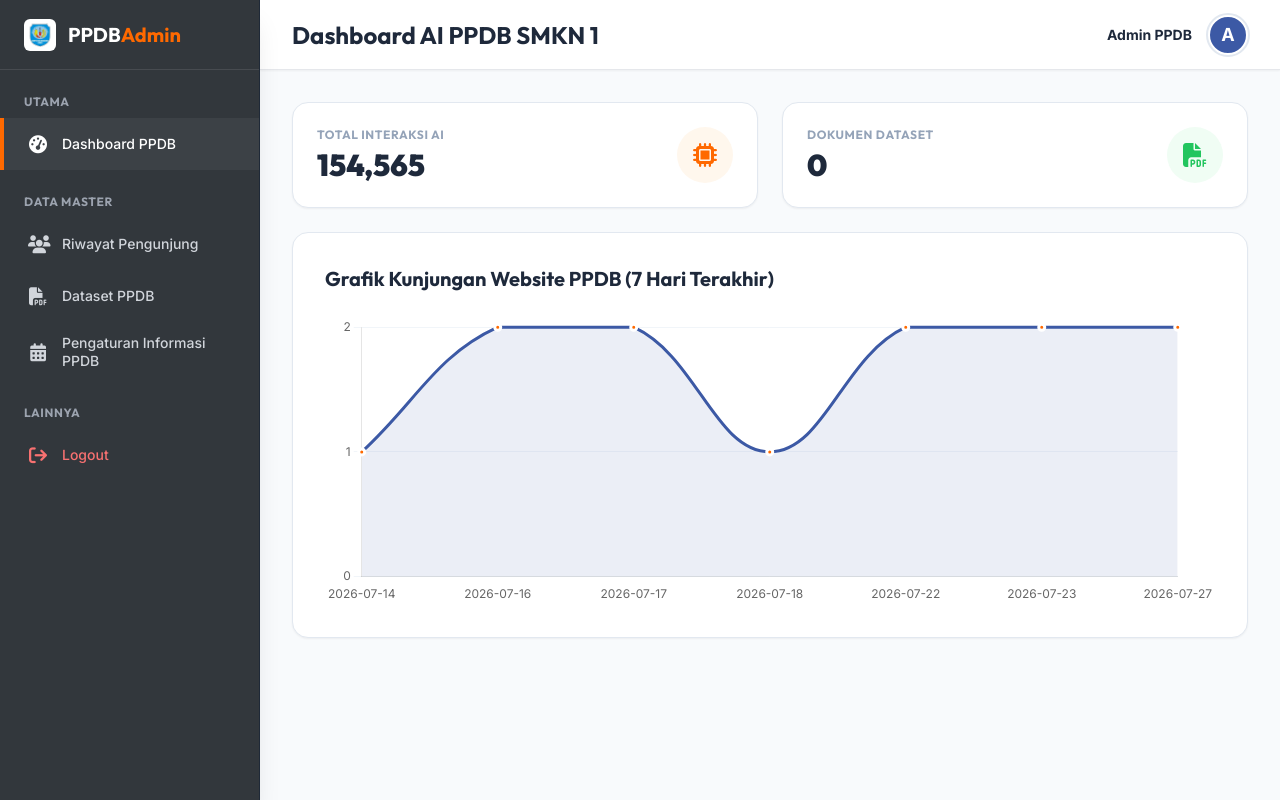
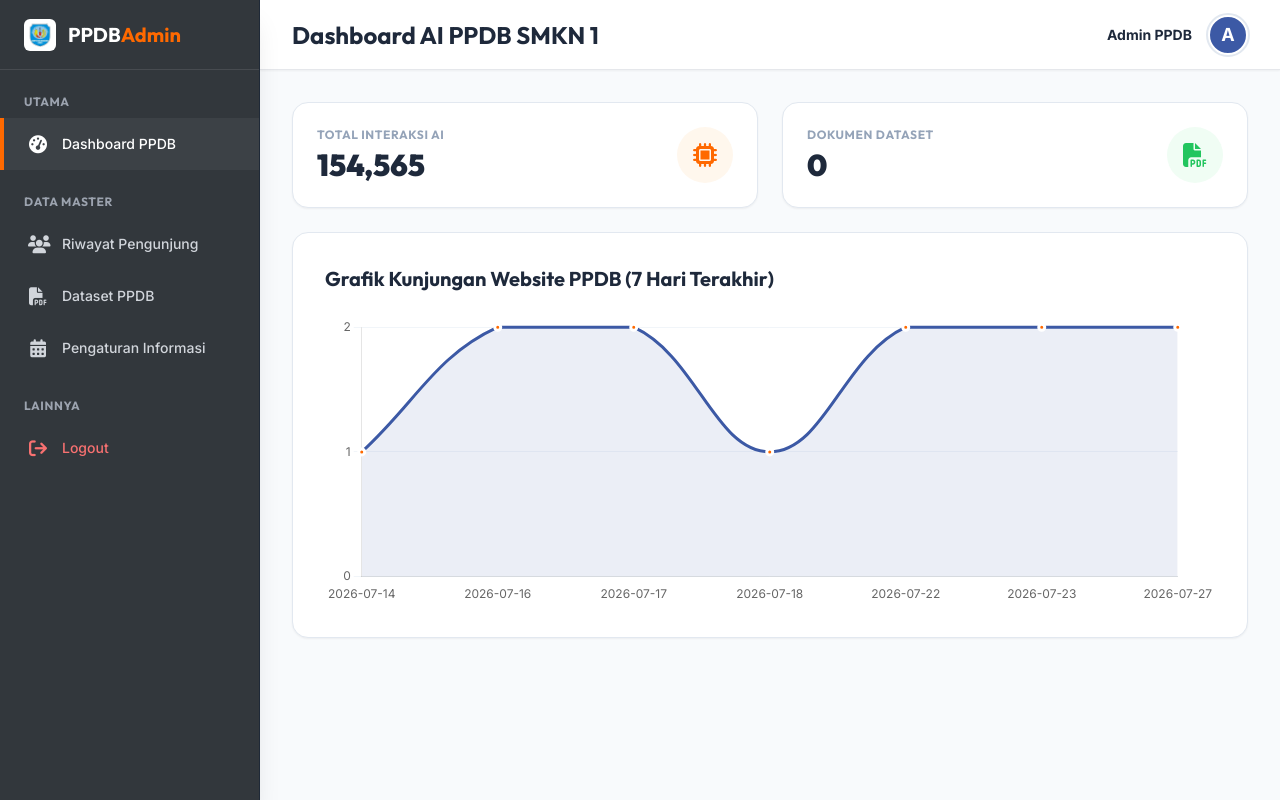
Before and after one commit to syahputra21/Chatbot_PPDB_SMK_NEGERI_1_KOTA_SORONG, a Flask app: page /admin in a window 1280 px wide. Run offline with Flask 3, Linux system fonts and the light colour scheme; the visitor is signed in with stand-in values (Sample User, id 1); data comes from the database, SQL or seed files in the repository; some libraries are stand-ins or nearby versions.

Commit message:
refactor(admin): Menghapus kata PPDB pada menu Pengaturan Informasi dan merapikan seluruh menu sidebar agar 1 baris

```diff
--- a/templates/admin.html
+++ b/templates/admin.html
@@ -132,7 +132,7 @@
             <button onclick="switchTab('config')" id="btn-config"
                 class="sidebar-item w-full flex items-center gap-3.5 px-6 py-3 text-gray-300 hover:text-white hover:bg-white/5 transition-all border-l-4 border-transparent text-left">
                 <i class="fa-solid fa-calendar-alt w-5 text-center text-lg shrink-0"></i>
-                <span class="font-medium text-sm leading-tight">Pengaturan Informasi PPDB</span>
+                <span class="font-medium text-sm leading-tight">Pengaturan Informasi</span>
             </button>
 
             <div class="px-6 mt-6 mb-2 text-xs font-bold text-gray-400 uppercase tracking-wider font-outfit">Lainnya
@@ -375,7 +375,7 @@
                             <i class="fa-solid fa-sliders text-2xl"></i>
                         </div>
                         <div>
-                            <h2 class="text-2xl font-bold text-slate-800 font-outfit">Pengaturan Informasi PPDB</h2>
+                            <h2 class="text-2xl font-bold text-slate-800 font-outfit">Pengaturan Informasi</h2>
                             <p class="text-sm text-slate-500">Sesuaikan jadwal, persyaratan, dan program keahlian secara
                                 langsung.</p>
                         </div>
@@ -556,7 +556,7 @@
             'dashboard': 'Dashboard AI PPDB SMKN 1',
             'stats': 'Riwayat Kunjungan Website',
             'pdf': 'Dataset PPDB',
-            'config': 'Pengaturan Informasi PPDB'
+            'config': 'Pengaturan Informasi'
         };
 
         let myChart = null;
```
